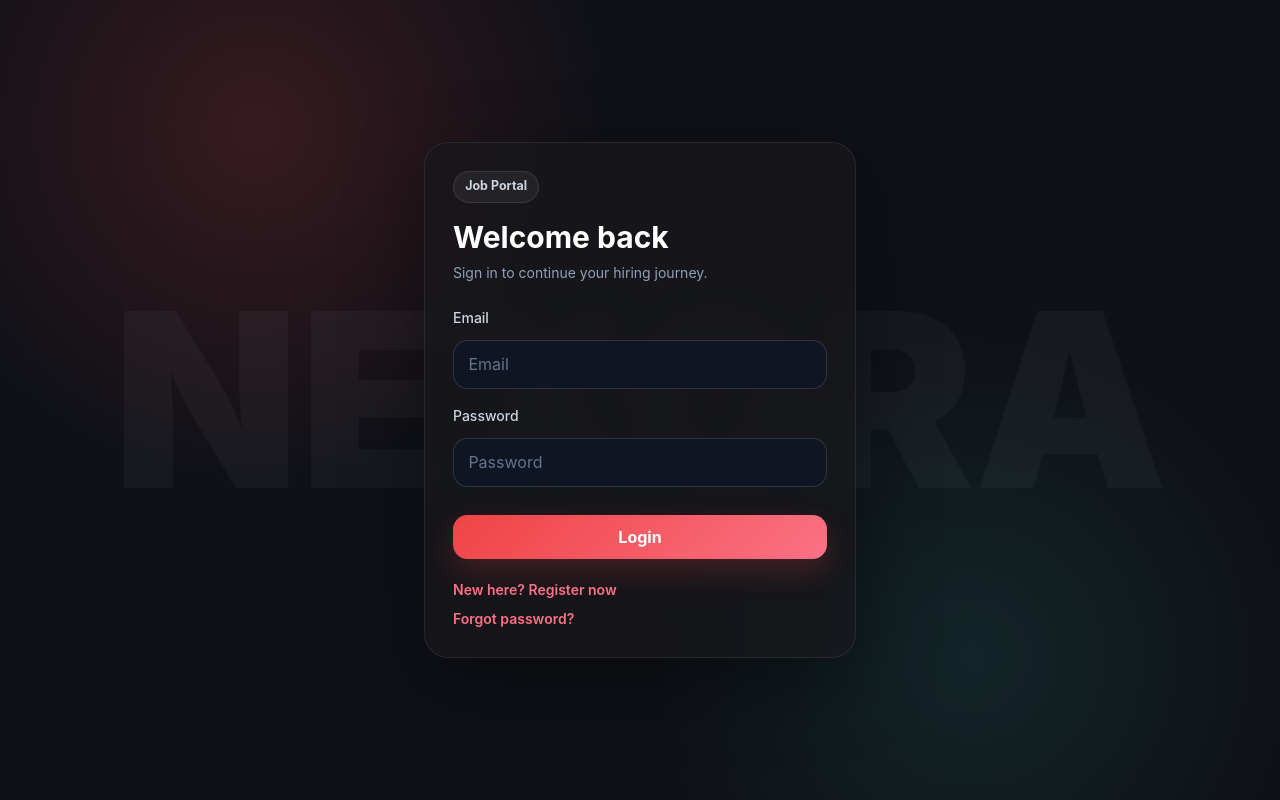
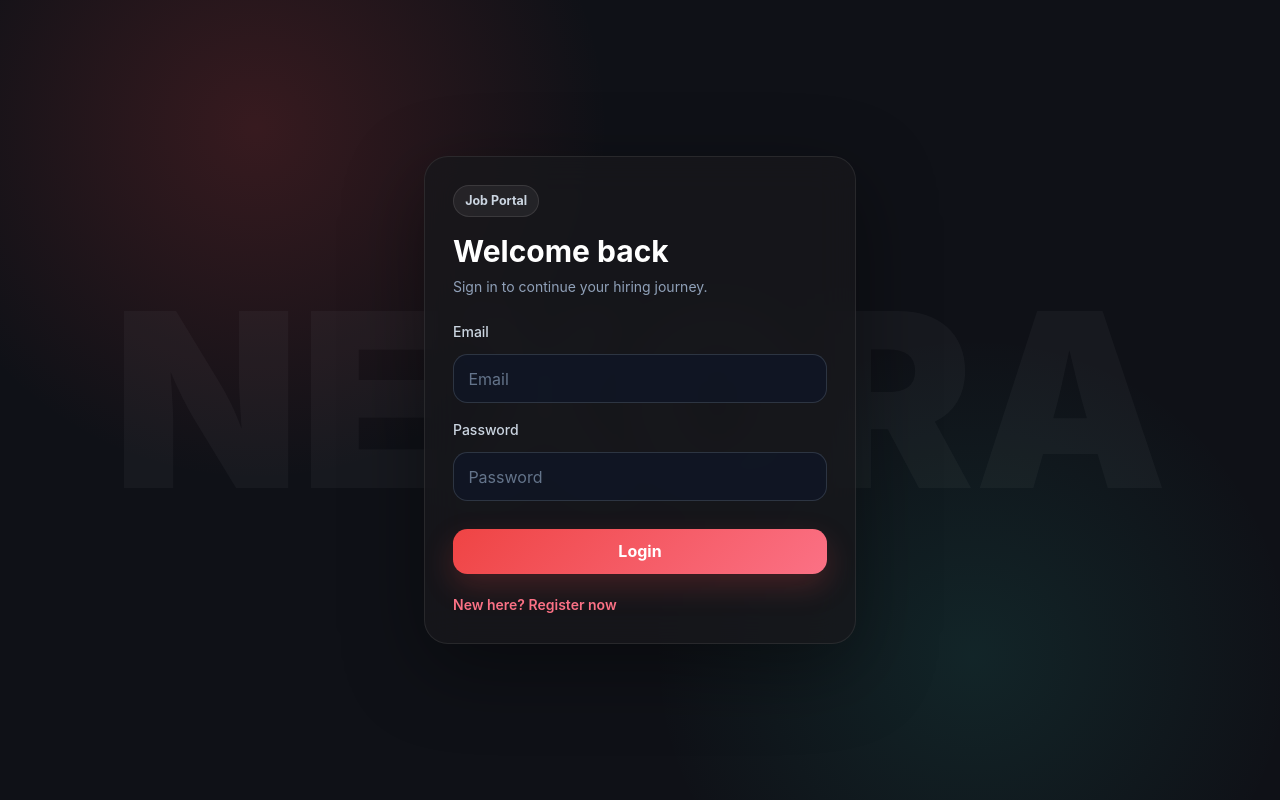
Before and after one commit to gitshanks7578/online-job-portal-INTERNFORTE-, a React (Vite) app in the folder client/: page /login in a window 1280 px wide. Built offline with nearby package versions, Linux system fonts and the light colour scheme; no server answers.

Commit message:
ui update

```diff
--- a/client/src/components/Login.jsx
+++ b/client/src/components/Login.jsx
@@ -95,9 +95,7 @@ function Login() {
           <span onClick={() => navigate("/signup")} className="soft-link">
             New here? Register now
           </span>
-          <span onClick={() => navigate("/verify")} className="soft-link text-slate-400">
-            Forgot password?
-          </span>
+
         </div>
       </div>
     </div>
```
